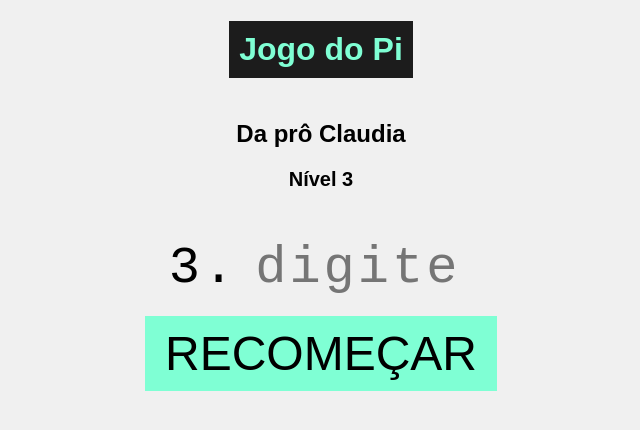
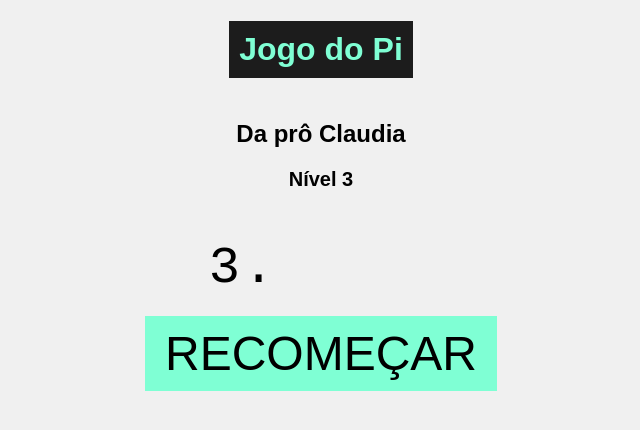
Before and after one commit to claudiaregina/jogodopi, a plain HTML site: page index.html in a window 1280 px wide. Both pictures are taken after a click on the button "START!". Shown: the whole page, without its empty margins (319-959 px from the left). Drawn offline with Linux system fonts and the light colour scheme.

Commit message:
Fazer input se adequar ao nível atual

```diff
--- a/index.html
+++ b/index.html
@@ -86,7 +86,7 @@
         <div id="message"></div>
         <div id="inputContainer" style="display: none;">
             <span id="piPrefix">3.</span>
-            <input type="text" id="userInput" placeholder="digite" type="number" pattern="[0-9]*" inputmode="numeric">
+            <input type="text" id="userInput" type="number" pattern="[0-9]*" inputmode="numeric" maxlength="5">
         </div>
 
         <button id="startButton">START!</button>
@@ -128,6 +128,10 @@
         function updateDisplay() {
             // Show the current level
             document.getElementById("levelDisplay").textContent = `Nível ${currentLevel}`;
+
+            // Resize input based on current level
+            userInput.style.width = `${currentLevel * 40}px`; // Adjust the multiplier as needed
+            userInput.maxLength = currentLevel;
 
             // Hide input during animation
             document.getElementById("inputContainer").style.display = "none";
```
